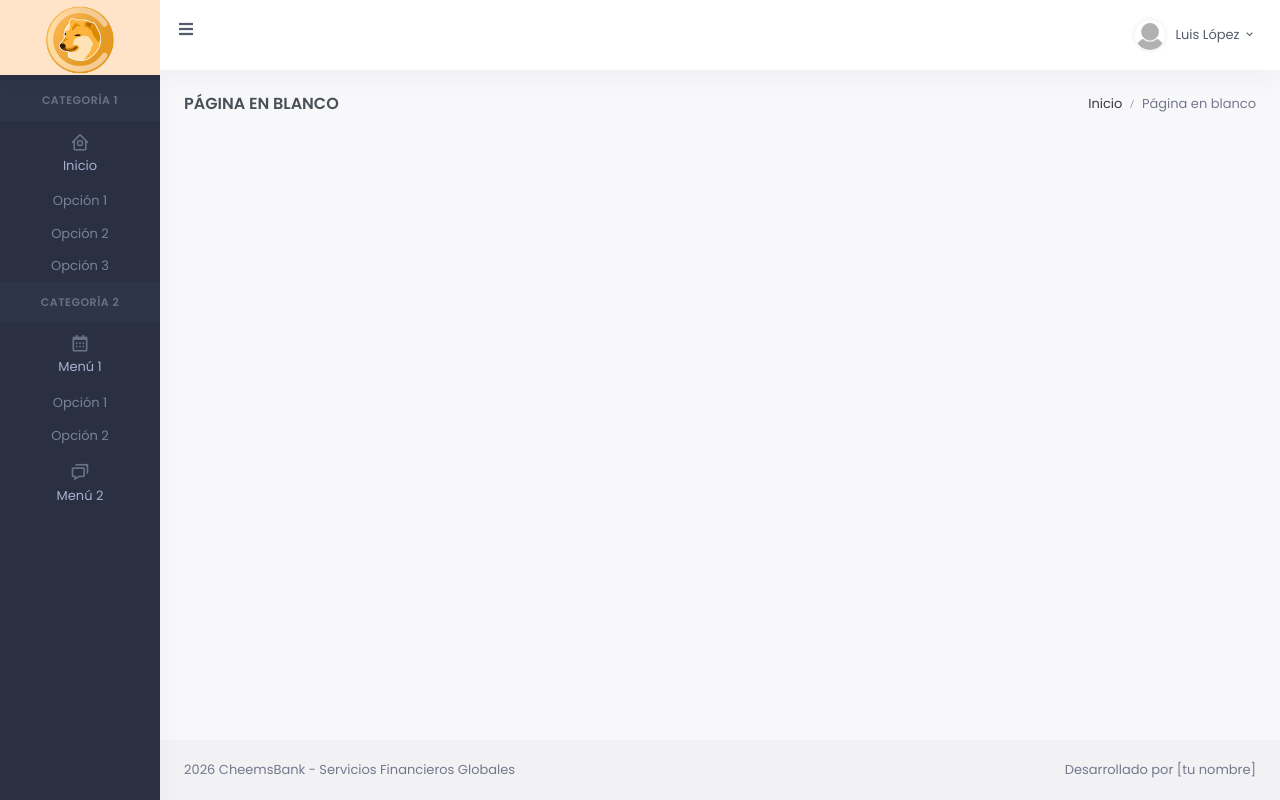
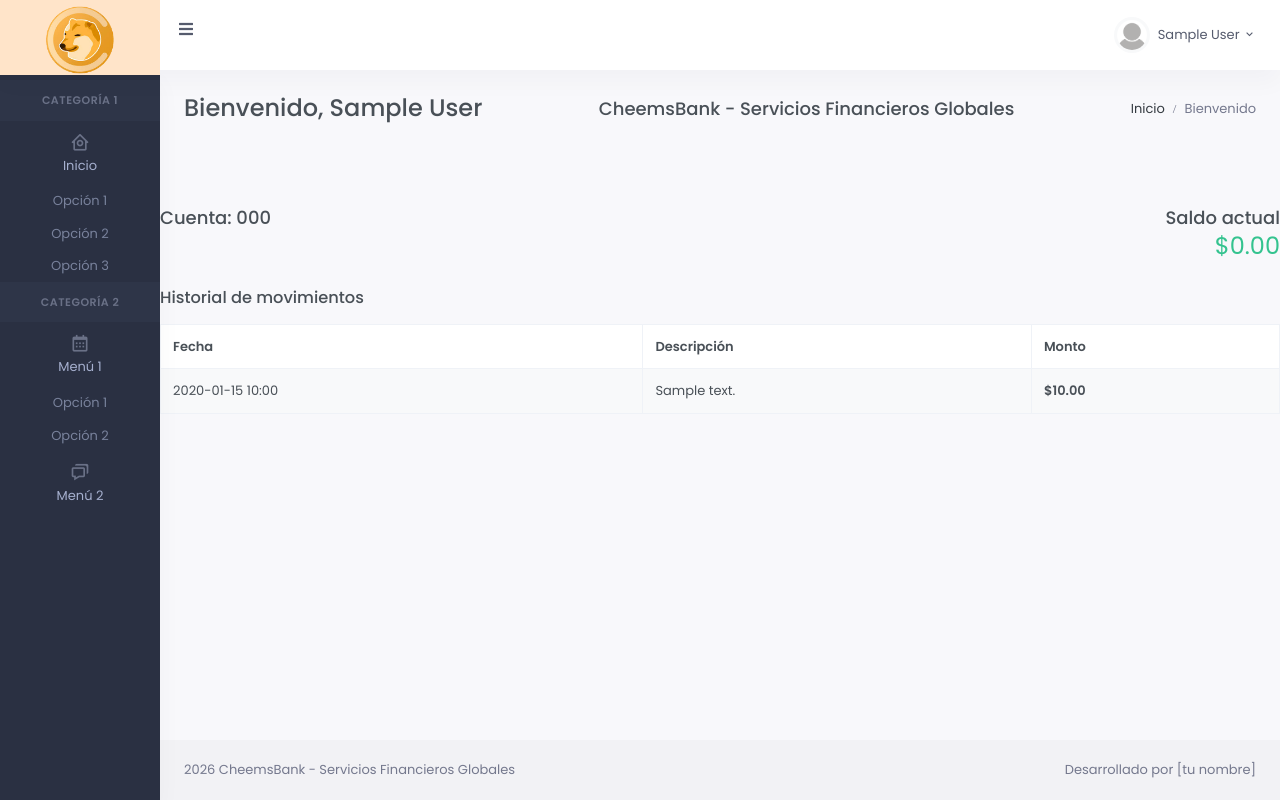
Before and after one commit to Andrey-Enrique-GM/vdogoo, a Flask app: page /welcome in a window 1280 px wide. Run offline with Flask 3, Linux system fonts and the light colour scheme; a user stored in the database is signed in; tables that the repository leaves empty or names only in its code hold one stand-in row (values such as "Sample post"); some libraries are stand-ins or nearby versions.

Commit message:
Segundo, se agregaron varias cosas, lo mas relevante; informacion de la cuenta al iniciar sesion

```diff
--- a/app.py
+++ b/app.py
@@ -1,8 +1,11 @@
 from flask import Flask, render_template, request, jsonify, redirect, url_for
+from entities.accont import Account
 from entities.user import User
-from flask_login import LoginManager, login_user, login_required, logout_user
+from entities.transaction import Transaction
+from flask_login import LoginManager, current_user, login_user, login_required, logout_user
 from dotenv import load_dotenv
 import os
+from decimal import Decimal
 
 load_dotenv()
 
@@ -14,8 +17,8 @@ login_manager.init_app(app)
 login_manager.login_view = "index"
 
 @login_manager.user_loader
-def load_user(user_id):
-    return User.get_by_id(user_id)
+def load_user(id_user):
+    return User.get_by_id(id_user)
 
 @app.route('/')
 def index():
@@ -25,10 +28,27 @@ def index():
 def signup():
     return render_template("signup.html")
 
-@app.route('/welcome')
+@app.route('/welcome', methods=["GET"])
 @login_required
 def welcome():
-    return render_template('welcome.html')
+    # Obtener la cuenta del usuario actual en base a su ID
+    account = Account.get_by_user_id(current_user.id)
+    # Obtener las transacciones de la cuenta en un array
+    transacciones = []
+    saldo = None    # por si no tiene cuenta
+    if account:
+        # Obtener las transacciones de la cuenta en un array
+        transacciones = Transaction.get_by_account(account.id)
+        saldo = Decimal('0.0')
+        for t in transacciones:
+            # Si el tipo de transacción es 1, se suma el monto al saldo
+            if t.type == 1:
+                saldo += Decimal(t.amount)
+            # Si el tipo de transacción es 2, se resta el monto al saldo
+            elif t.type == 2:
+                saldo -= Decimal(t.amount)
+    # Renderizar la plantilla de bienvenida con la cuenta, el saldo y las transacciones
+    return render_template('welcome.html', account=account, saldo=float(saldo) if saldo is not None else None, transacciones=transacciones)
 
 @app.route('/api/users', methods=["POST"])
 def create_user():
@@ -67,12 +87,22 @@ def login():
             "message": "Los datos de acceso ingresados no son correctos."
         }), 401
 
+
+
 @app.route("/logout")
 @login_required
 def logout():
     logout_user()
     return redirect(url_for("index"))
 
+"""@app.route("/api/welcome", methods=["GET"])
+@login_required
+def check_account():
+    user_id = int(request.cookies.get("id"))
+    has_account = Account.check_account(user_id)
+
+    return jsonify({"has_account": has_account}), 200
+"""
 
 
 if __name__ == '__main__':
--- /dev/null
+++ b/entities/accont.py
@@ -0,0 +1,35 @@
+from persistence.db import get_connection
+import pymysql
+
+class Account:
+    def __init__(self, id, number, creation_date, id_user):
+        self.id = id
+        self.number = number
+        self.creation_date = creation_date
+        self.id_user = id_user
+
+    @staticmethod
+    def check_account(id_user):
+        connection = get_connection()
+        cursor = connection.cursor(pymysql.cursors.DictCursor)
+        sql = "SELECT number from account WHERE id_user = %s"
+        cursor.execute(sql, (id_user,))
+
+        row = cursor.fetchone()
+
+        cursor.close()
+        connection.close()
+        return row is not None
+
+    @staticmethod
+    def get_by_user_id(id_user):
+        connection = get_connection()
+        cursor = connection.cursor(pymysql.cursors.DictCursor)
+        sql = "SELECT id, number, creation_date, id_user FROM account WHERE id_user = %s"
+        cursor.execute(sql, (id_user,))
+        row = cursor.fetchone()
+        cursor.close()
+        connection.close()
+        if row:
+            return Account(row["id"], row["number"], row["creation_date"], row["id_user"])
+        return None
--- a/entities/user.py
+++ b/entities/user.py
@@ -9,6 +9,7 @@ class User (UserMixin):
         self.name = name
         self.email = email
         self.password = password
+
 
     def check_email_exists(email) -> bool:
         """
@@ -60,6 +61,7 @@ class User (UserMixin):
             print(f"Error saving user:{ex}")
             return False
 
+
     def check_login(email, password):
         try:
             connection = get_connection()
@@ -87,6 +89,7 @@ class User (UserMixin):
             print(f"Error login user:{ex}")
             return False
 
+
     def get_by_id(id):
             try:
                 connection = get_connection()
--- a/templates/index.html
+++ b/templates/index.html
@@ -5,7 +5,7 @@
         <title>CheemsBank</title>
         <meta name="viewport" content="width=device-width, initial-scale=1.0">
         <meta content="El banco preferido por los mexicanos" name="description" />
-        <meta content="Ceceña" name="author" />
+        <meta content="Andrey" name="author" />
 
         <link rel="shortcut icon" href="{{ url_for('static', filename='images/site/favicon.png') }}">
 
--- a/templates/signup.html
+++ b/templates/signup.html
@@ -5,7 +5,7 @@
         <title>CheemsBank</title>
         <meta name="viewport" content="width=device-width, initial-scale=1.0">
         <meta content="El banco preferido por los mexicanos" name="description" />
-        <meta content="Ceceña" name="author" />
+        <meta content="Andrey" name="author" />
 
         <link rel="shortcut icon" href="{{ url_for('static', filename='images/site/favicon.png') }}">
 
--- a/templates/welcome.html
+++ b/templates/welcome.html
@@ -5,7 +5,7 @@
         <title>CheemsBank</title>
         <meta name="viewport" content="width=device-width, initial-scale=1.0">
         <meta content="El banco preferido por los mexicanos" name="description" />
-        <meta content="Ceceña" name="author" />
+        <meta content="Andrey" name="author" />
 
         <link rel="shortcut icon" href="{{ url_for('static', filename='images/site/favicon.png') }}">
         <link href="{{ url_for('static', filename='css/bootstrap.min.css') }}" id="bootstrap-style" rel="stylesheet" type="text/css" />
@@ -43,14 +43,14 @@
                                 <button type="button" class="btn header-item waves-effect" id="page-header-user-dropdown"
                                 data-bs-toggle="dropdown" aria-haspopup="true" aria-expanded="false">
                                     <img class="rounded-circle header-profile-user" src="{{ url_for('static', filename='images/users/default.png') }}" alt="Header Avatar">
-                                    <span class="d-none d-xl-inline-block ms-1" key="t-henry">Luis López</span>
+                                    <span class="d-none d-xl-inline-block ms-1" key="t-henry">{{ current_user.name }}</span>
                                     <i class="mdi mdi-chevron-down d-none d-xl-inline-block"></i>
                                 </button>
                                 <div class="dropdown-menu dropdown-menu-end">
                                     <a class="dropdown-item" href="#"><i class="bx bx-user font-size-16 align-middle me-1"></i> <span key="t-profile">Mi perfil</span></a>
                                     <a class="dropdown-item" href="#"><i class="bx bx-key font-size-16 align-middle me-1"></i> <span key="t-lock-screen">Cambiar mi contraseña</span></a>
                                     <div class="dropdown-divider"></div>
-                                    <a class="dropdown-item text-danger" href="#"><i class="bx bx-power-off font-size-16 align-middle me-1 text-danger"></i> <span key="t-logout">Cerrar sesión</span></a>
+                                    <a class="dropdown-item text-danger" href="{{ url_for('logout') }}"><i class="bx bx-power-off font-size-16 align-middle me-1 text-danger"></i> <span key="t-logout">Cerrar sesión</span></a>
                                 </div>
                             </div>
                         </div>
@@ -108,12 +108,13 @@
                             <div class="row">
                                 <div class="col-12">
                                     <div class="page-title-box d-sm-flex align-items-center justify-content-between">
-                                        <h4 class="mb-sm-0 font-size-18">Página en blanco</h4>
+                                        <h5 class="mb-sm-0 font-size-24">{{ "Bienvenido, " + current_user.name }}</h5>
+                                        <h5 class="mb-sm-0 font-size-18">CheemsBank - Servicios Financieros Globales</h5>
 
                                         <div class="page-title-right">
                                             <ol class="breadcrumb m-0">
                                                 <li class="breadcrumb-item"><a href="javascript: void(0);">Inicio</a></li>
-                                                <li class="breadcrumb-item active">Página en blanco</li>
+                                                <li class="breadcrumb-item active">Bienvenido</li>
                                             </ol>
                                         </div>
                                     </div>
@@ -121,6 +122,58 @@
                             </div>
                         </div>
                     </div>
+
+
+
+                    <!-- Mostrar el numero de cuenta y el saldo actual en la parte superior -->
+                    <!-- con el numero de cuenta a la izquierda y el saldo a la derecha -->
+                    <div class="row">
+                        <div class="col-md-6">
+                            <h5 class="mb-sm-0 font-size-18">Cuenta: {{account.number}}</h5>
+                        </div>
+                        <div class="col-md-6 text-end">
+                            <h5 class="mb-sm-0 font-size-18">Saldo actual</h5>
+                            <div class="font-size-24 text-success">{{ saldo is not none and ("$%.2f" % saldo) or "$0.00" }}</div>
+                        </div>
+                    </div>
+
+
+                    <!-- Mostrar el historial de movimientos en una tabla debajo del numero de cuenta y el saldo -->
+                    <div class="row mt-4">
+                        <div class="col-12">
+                            <h5 class="mb-3">Historial de movimientos</h5>
+                            <div class="table-responsive">
+                                <table class="table table-bordered table-striped">
+                                    <thead>
+                                        <tr>
+                                            <th>Fecha</th>
+                                            <th>Descripción</th>
+                                            <th>Monto</th>
+                                        </tr>
+                                    </thead>
+                                    <tbody>
+                                        {% for t in transacciones %}
+                                        <tr>
+                                            <td>{{ t.date.strftime('%Y-%m-%d %H:%M') if t.date else '' }}</td>
+                                            <td>{{ t.description }}</td>
+                                            <td>
+                                                <span class="fw-bold {% if t.type == 1 %}text-success{% elif t.type == 2 %}text-danger{% endif %}">
+                                                    {{ (t.type == 2 and '-') or '' }}${{ '%.2f'|format(t.amount) }}
+                                                </span>
+                                            </td>
+                                        </tr>
+                                        {% else %}
+                                        <tr>
+                                            <td colspan="3" class="text-center">Sin movimientos</td>
+                                        </tr>
+                                        {% endfor %}
+                                    </tbody>
+                                </table>
+                            </div>
+                        </div>
+                    </div>
+
+
 
                     <div class="modal fade transaction-detailModal" tabindex="-1" role="dialog" aria-labelledby="transaction-detailModalLabel" aria-hidden="true">
                         <div class="modal-dialog modal-dialog-centered" role="document">
```
Also changed, not shown: entities/transaction.py (added, +64 -0 lines).
